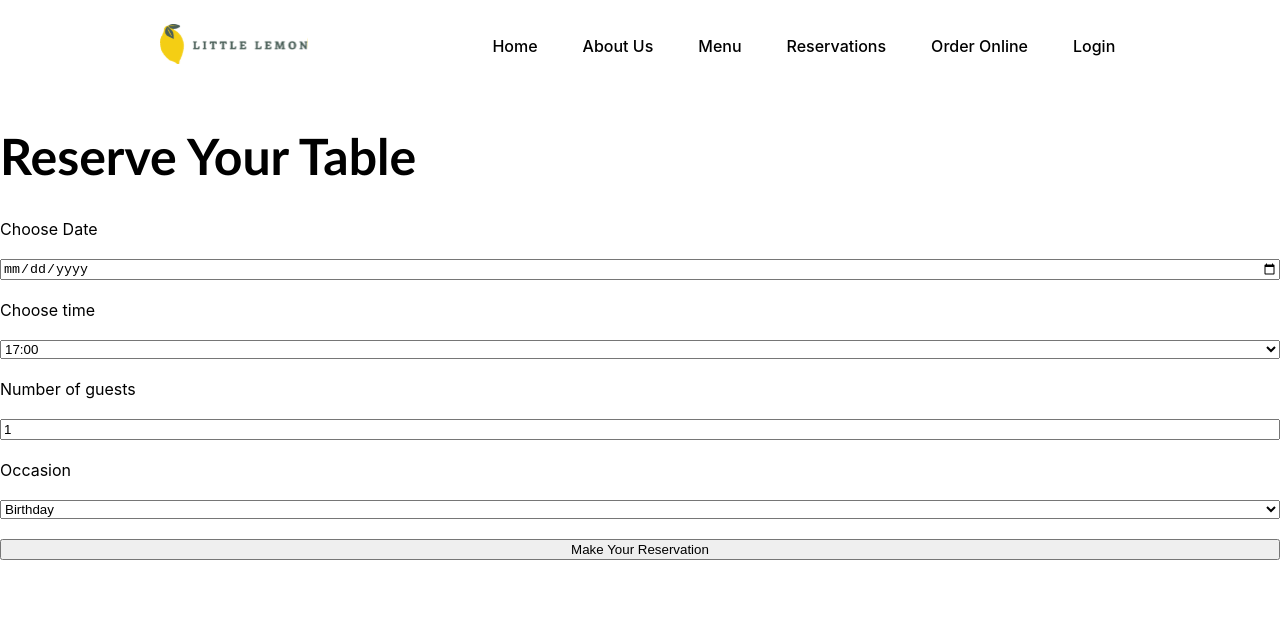
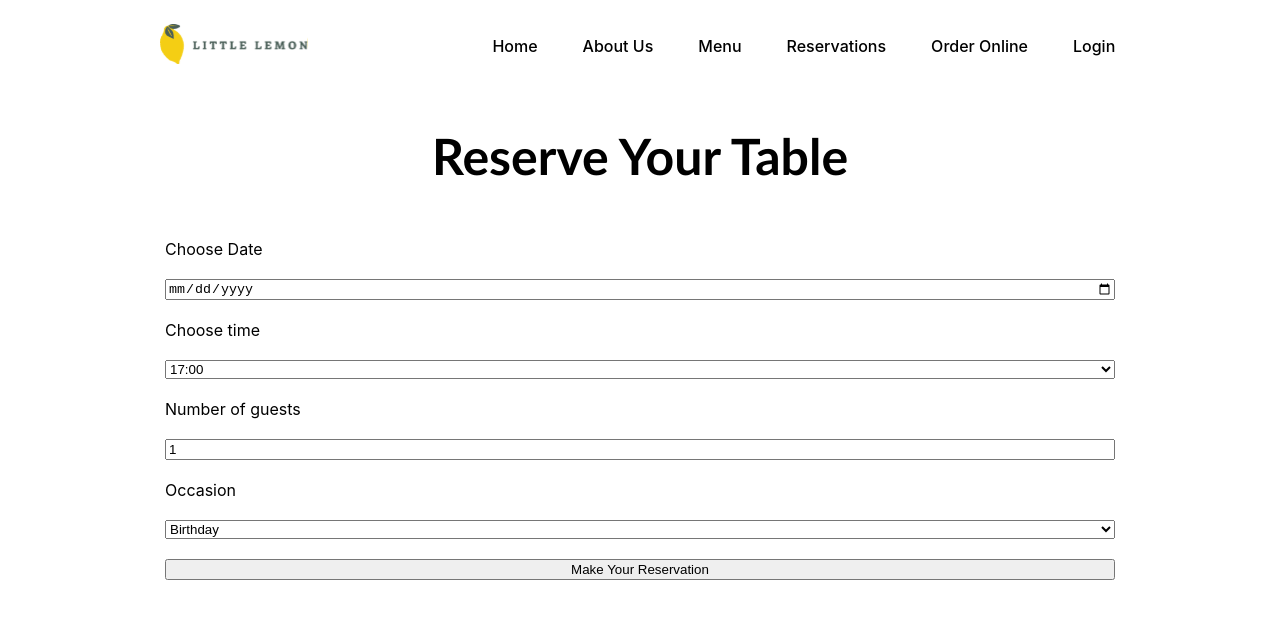
Before and after one commit to MFarsaris/MyLittleLemon, a React (Create React App) app: page /Reservations in a window 1280 px wide. Shown: the top 618 px of the page. Built offline with nearby package versions, Linux system fonts and the light colour scheme.

Commit message:
18/4/2024

```diff
--- a/src/components/App.css
+++ b/src/components/App.css
@@ -274,3 +274,13 @@ article a:hover {
   top: 10px;
   z-index: +1;
 }
+
+
+form {
+  display: grid;
+  gap: 20px;
+  align-items: center;
+  margin: auto;
+  padding: 20px;
+  max-width: 950px;
+}
--- a/src/components/Reservations.js
+++ b/src/components/Reservations.js
@@ -1,14 +1,56 @@
 import "./App.css"
 import ReservationsForm from "./ReservationsForm";
+import React,{ useReducer} from "react";
 
 
 export default function Book() {
+  const availableTimesReducer = (state, action) => {
+    switch (action.type) {
+      case 'SET_AVAILABLE_TIMES':
+        return action.payload;
+      default:
+        return state;
+    }
+  };
+  const initializeTimes = () => {
+    return [
+      '17:00',
+      '18:00',
+      '19:00',
+      '20:00',
+      '21:00',
+      '22:00'
+    ];
+  };
+
+  const updateTimes = (selectedDate) => {
+    return [
+      '17:00',
+      '18:00',
+      '19:00',
+      '20:00',
+      '21:00',
+      '22:00'
+    ]
+  }
+
+
+
+  const [availableTimes, dispatchAvailableTimes] = useReducer(
+    availableTimesReducer,
+    null,
+    initializeTimes
+  );
+
 
   return(
    <>
-    <h1>Reserve Your Table</h1>
-   <ReservationsForm />
+    <h1 style={{textAlign: "center"}}>Reserve Your Table</h1>
+   <ReservationsForm
+   availableTimes={availableTimes}
+   dispatchAvailableTimes={dispatchAvailableTimes}
+   updateTimes={updateTimes}/>
    </>
   )
 
-}
+};
--- a/src/components/ReservationsForm.js
+++ b/src/components/ReservationsForm.js
@@ -1,54 +1,46 @@
-import {useState} from "react";
+import React, {useState} from "react";
 
-function ReservationsForm() {
-  const [date, setDate] = useState("");
-  const [time, setTime] = useState('17:00');
-  const [guests, setGuests] = useState(1);
-  const [occasion, setOccasion] = useState("");
+function ReservationsForm({availableTimes, dispatchAvailableTimes}) {
+  const [formData, setFormData] = useState({
+    date: '', // date needs '' to be written correctly
+    time: availableTimes[0], //for the first availiable time
+    guests: 1,
+    occasion: "Birthday"
+  });
 
 
-  const [availiableTimes] = useState([
-    '17:00',
-    '18:00',
-    '19:00',
-    '20:00',
-    '21:00',
-    '22:00'
-  ]);
 
   const handleChange = (e) => {
     const {name, value} = e.target;
+    if(name === 'date'){
+      //dispatchAvailableTimes({type: 'SET_AVAILABLE_TIMES', payload: availableTimes});
+    }
 
-    if (name === "date"){
-      setDate(value);
-    } else if (name === "time"){
-      setTime(value);
-    } else if (name === "guests"){
-      setGuests(parseInt(value));
-    } else if (name === "occasion"){
-      setOccasion(value);
-    }
-  }
+    setFormData({
+      ...formData,
+      [name]:value
+    });
+  };
 
   const handleSubmit = (e) => {
     e.preventDefault();
-    console.log({date, time, guests, occasion});
+    console.log(formData);
   };
 
   return(
-   <form style={{display:"grid", maxwidth:"200px", gap:"20px"}} onSubmit={handleSubmit}>
+   <form onSubmit={handleSubmit}>
     <label htmlfor="res-date">Choose Date</label>
-    <input type="date" id="res-date" name="date" value={date} onChange={handleChange}></input>
+    <input type="date" id="res-date" name="date" value={formData.date} onChange={handleChange}></input>
     <label htmlfor="rst-time">Choose time</label>
-    <select id="res-time" name="time" value={time} onChange={handleChange}>
-      {availiableTimes.map((timeOption, index) => (
+    <select id="res-time" name="time" value={formData.time} onChange={handleChange}>
+      {availableTimes.map((timeOption, index) => (
         <option key={index}>{timeOption}</option>
       ))};
     </select>
     <label htmlfor="guests">Number of guests</label>
-    <input type="number" placeholder="1" min={1} max={10} id="guests" name="guests" value={guests} onChange={handleChange}></input>
+    <input type="number" placeholder="1" min={1} max={10} id="guests" name="guests" value={formData.guests} onChange={handleChange}></input>
     <label htmlFor="occasion">Occasion</label>
-    <select id="occasion" name="occasion" value={occasion} onChange={handleChange}>
+    <select id="occasion" name="occasion" value={formData.occasion} onChange={handleChange}>
       <option>Birthday</option>
       <option>Anniversary</option>
     </select>
```
Also changed, not shown: src/PagesToUse/ReservationsForm.js (added, +59 -0 lines).
